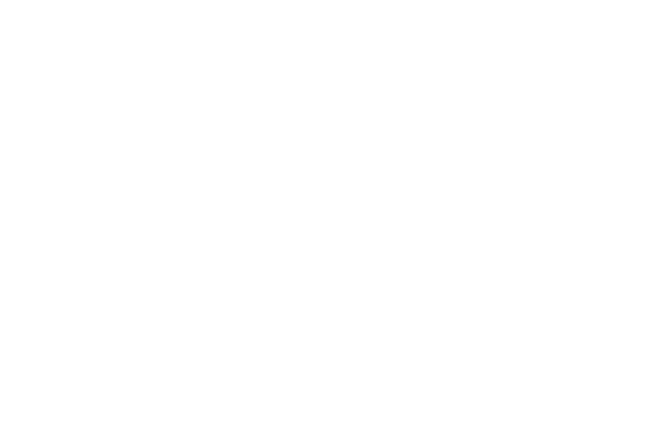
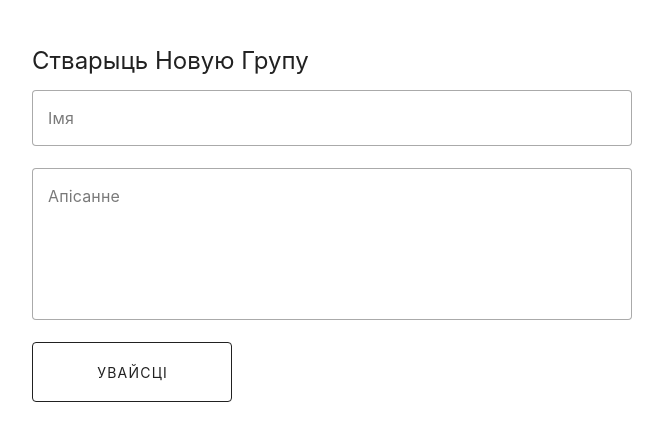
Before and after one commit to dmitry-sidorov/x-budget-frontend, a Vue app: page /groups/new in a window 1280 px wide. Before the commit this address had no page. Shown: the top 440 px of the page, without its empty margins (340-1003 px from the left). Built offline with nearby package versions, Linux system fonts and the light colour scheme.

Commit message:
Create layout for new group page

```diff
--- a/src/locales.ts
+++ b/src/locales.ts
@@ -3,16 +3,25 @@
     Login: 'Login',
     Email: 'Email',
     Password: 'Password',
+    'Create New Group': 'Create New Group',
+    Name: 'Name',
+    Description: 'Description',
   },
   by: {
     Login: 'Увайсцi',
     Email: 'Пошта',
     Password: 'Пароль',
+    'Create New Group': 'Стварыць Новую Групу',
+    Name: 'Імя',
+    Description: 'Апісанне',
   },
   ru: {
     Login: 'Войти',
     Email: 'Почта',
     Password: 'Пароль',
+    'Create New Group': 'Создать Новую Группу',
+    Name: 'Имя',
+    Description: 'Описание',
   }
 }
 
--- a/src/main.ts
+++ b/src/main.ts
@@ -18,7 +18,7 @@
 })
 
 const i18n = createI18n({
-  locale: 'en',
+  locale: 'by',
   messages,
 })
 
--- a/src/router/index.ts
+++ b/src/router/index.ts
@@ -4,6 +4,7 @@
 import SignUpView from '../views/SignUpView.vue'
 import PaymentsListView from '../views/PaymentsListView.vue'
 import AccountView from '../views/AccountView.vue'
+import CreateNewGroupView from '../views/CreateNewGroupView.vue'
 
 const router = createRouter({
   history: createWebHistory(import.meta.env.BASE_URL),
@@ -36,6 +37,11 @@
       name: 'signup',
       component: SignUpView,
     },
+    {
+      path: '/groups/new',
+      name: 'CreateNewGroup',
+      component: CreateNewGroupView,
+    },
     // {
     //   path: '/about',
     //   name: 'about',
--- a/src/types.ts
+++ b/src/types.ts
@@ -7,6 +7,12 @@
   birthdate: string;
 }
 
+export type Group = {
+  name: string;
+  description?: string;
+}
+
+// TODO: separate backend typing from view models
 export type AccountViewModel = {
   email?: Account['email'];
   password?: Account['hashed_password'];
--- /dev/null
+++ b/src/views/CreateNewGroupView.vue
@@ -0,0 +1,93 @@
+<template>
+  <v-sheet class="mx-auto create-form teal-lighten-3">
+    <h4 class="header">{{ $t('Create New Group') }}</h4>
+    <v-form validate-on="submit lazy" @submit.prevent v-on:keyup.enter="login">
+      <v-text-field
+        class="input"
+        :label="$t('Name')"
+        type="name"
+        variant="outlined"
+        v-model="group.name"
+      />
+      <v-textarea
+        class="input"
+        :label="$t('Description')"
+        variant="outlined"
+        v-model="group.description"
+        />
+      <v-btn class="button" @click="login" variant="outlined">{{ $t('Login') }}</v-btn>
+    </v-form>
+  </v-sheet>
+</template>
+
+<script lang="ts">
+import type { Group } from '@/types'
+import api from '../api'
+import TokenStorage from '../token-storage'
+import router from '@/router'
+
+export default {
+  data() {
+    return {
+      group: {} as Group,
+    }
+  },
+  methods: {
+    async login() {
+      try {
+        // TODO
+      } catch (error) {
+        console.log('Login failed! ', error)
+      }
+    },
+  }
+}
+</script>
+
+
+<style>
+:root {
+  --main-color-light: rgba(0, 128, 128, 0.5);
+  --main-color: rgba(0, 128, 128, 1);
+}
+
+.create-form {
+  width: 600px;
+}
+
+.header {
+  margin: 10px 0;
+  font-size: 24px;
+}
+
+.button {
+  width: 200px;
+  min-height: 60px;
+}
+
+form {
+  display: flex;
+  flex-direction: column;
+}
+
+button:hover {
+  background-color: var(--main-color);
+}
+
+.amount {
+  display: flex;
+  gap: 16px;
+}
+
+.textarea {
+  height: 200%;
+}
+
+.input:hover {
+  border-color: var(--main-color);
+}
+
+.input:hover::placeholder {
+  color: var(--main-color);
+}
+</style>
```
